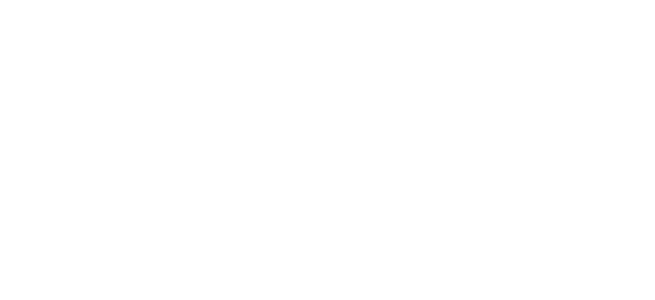
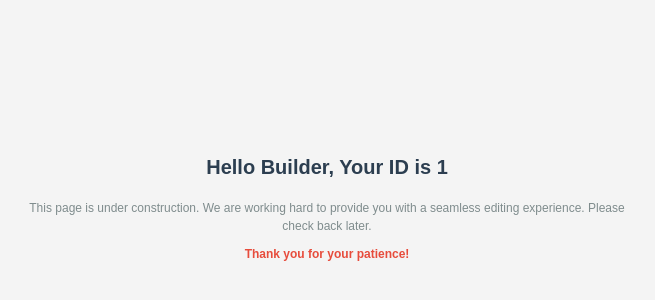
Before and after one commit to Faisu0p/Bhumi-Frontend, a React (Vite) app: page /edit-builder/1 in a window 1280 px wide. Before the commit this address had no page. Shown: the part 186-486 px from the top of the page, without its empty margins (313-968 px from the left). Built offline with nearby package versions, Linux system fonts and the light colour scheme; some icons are missing.

Commit message:
Added BuilderEditPage , added button in view-builder page to edit builder

```diff
--- /dev/null
+++ b/src/Pages/Admin/BuilderEditPage.css
@@ -0,0 +1,33 @@
+/* BuilderEditPage.css */
+
+.builder-edit-page {
+    display: flex;
+    flex-direction: column;
+    align-items: center;
+    justify-content: center;
+    height: 100vh;
+    background-color: #f4f4f4;
+    color: #333;
+    padding: 20px;
+    font-family: Arial, sans-serif;
+  }
+
+  .builder-edit-page h1 {
+    font-size: 2rem;
+    font-weight: bold;
+    margin-bottom: 20px;
+    color: #2c3e50;
+  }
+
+  .builder-edit-page p {
+    font-size: 1.2rem;
+    color: #7f8c8d;
+    text-align: center;
+    max-width: 600px;
+    margin-bottom: 10px;
+  }
+
+  .builder-edit-page p:last-child {
+    font-weight: bold;
+    color: #e74c3c;
+  }
--- /dev/null
+++ b/src/Pages/Admin/BuilderEditPage.jsx
@@ -0,0 +1,17 @@
+import React from 'react';
+import { useParams } from 'react-router-dom';
+import './BuilderEditPage.css';
+
+const BuilderEditPage = () => {
+  const { id } = useParams(); // Access the builder ID from the URL
+
+  return (
+    <div className="builder-edit-page">
+      <h1>Hello Builder, Your ID is {id}</h1>
+      <p>This page is under construction. We are working hard to provide you with a seamless editing experience. Please check back later.</p>
+      <p>Thank you for your patience!</p>
+    </div>
+  );
+};
+
+export default BuilderEditPage;
--- a/src/Pages/Admin/ViewBuilderPage.jsx
+++ b/src/Pages/Admin/ViewBuilderPage.jsx
@@ -1,4 +1,5 @@
 import React, { useState, useEffect } from "react";
+import { useNavigate } from "react-router-dom"; // Add this at the top
 import { getAllBuildersInfo } from "./apis/builderApi";
 import "bootstrap/dist/css/bootstrap.min.css";
 import './ViewBuilderPage.css';
@@ -10,6 +11,8 @@
   const [error, setError] = useState(null);
   const [cityFilter, setCityFilter] = useState(""); // Search term for city
   const [nameFilter, setNameFilter] = useState(""); // Search term for full name
+  const navigate = useNavigate(); // Add this line inside the component
+
 
   useEffect(() => {
     const fetchBuilders = async () => {
@@ -107,7 +110,17 @@
           <tbody>
             {filteredBuilders.map((builder) => (
               <tr key={builder.Builder_id}>
-                <td>{builder.Builder_id}</td>
+
+                <td>
+                  {builder.Builder_id}
+                  <button
+                    className="btn btn-warning mt-2"
+                    onClick={() => navigate(`/edit-builder/${builder.Builder_id}`)}
+                  >
+                    Edit
+                  </button>
+                </td>
+
                 <td>{builder.FullName}</td>
                 <td>{builder.NickName}</td>
                 <td>{builder.State_Name}</td> {/* Updated to State_Name */}
--- a/src/main.jsx
+++ b/src/main.jsx
@@ -22,6 +22,7 @@
 import AddLocalityPage from './Pages/Admin/AddLocalityPage';
 import AddSublocalityPage from './Pages/Admin/AddSublocalityPage';
 import AddPincodePage from './Pages/Admin/AddPincodePage';
+import BuilderEditPage from './Pages/Admin/BuilderEditPage';
 
 function LayoutWithHeader({ children }) {
   return (
@@ -49,6 +50,7 @@
         <Route path="/add-builder" element={<LayoutWithHeader><BuilderAddPage /></LayoutWithHeader>} />
         <Route path="/add-project" element={<LayoutWithHeader><ProjectAddPage /></LayoutWithHeader>} />
         <Route path="/manage-builder" element={<LayoutWithHeader><ManageBuilderPage /></LayoutWithHeader>} />
+        <Route path="/edit-builder/:id" element={<BuilderEditPage />} /> {/* Edit Builder Page */}
         <Route path="/view-builder" element={<LayoutWithHeader><ViewBuilderPage /></LayoutWithHeader>} />
         <Route path="/view-project" element={<LayoutWithHeader><ViewProjectPage /></LayoutWithHeader>} />
         <Route path="/manage-project" element={<LayoutWithHeader><ManageProjectPage /></LayoutWithHeader>} />
```
